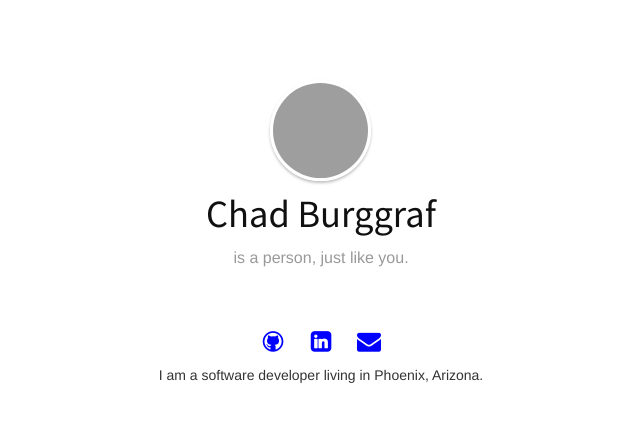
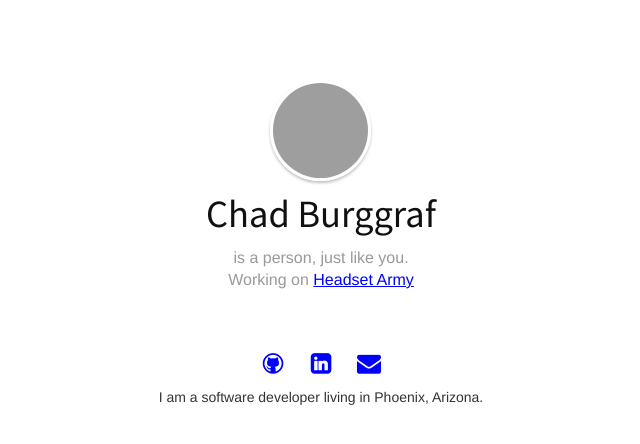
Before and after one commit to ChadBurggraf/chadb-me, a Jekyll site: the page built from index.html, in a window 1280 px wide. Shown: the top 444 px of the page, without its empty margins (319-959 px from the left). Built offline with Jekyll 4.4.1, drawn with Linux system fonts in a browser that asks for light colours; grey boxes are pictures that could not be loaded.

Commit message:
Add link to Headset Army.

```diff
--- a/index.html
+++ b/index.html
@@ -9,6 +9,7 @@ layout: default
 	</div>
 	<h1>Chad Burggraf</h1>
 	<p>is a person, just like you.</p>
+	<p>Working on <a href="https://www.headsetarmy.com/">Headset Army</a></p>
 </header>
 
 {% include contact.html %}
```
